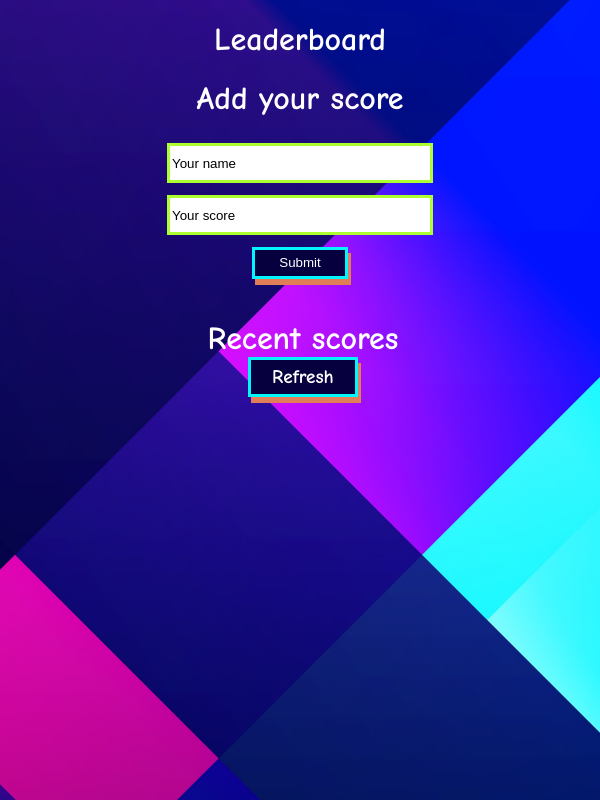
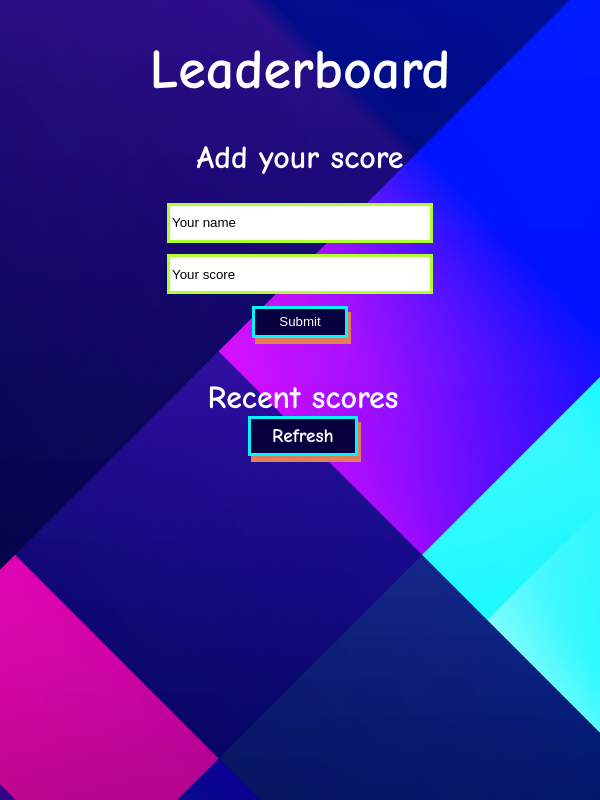
Before and after one commit to ehmaddd/Leaderboard, a website built with webpack: page src/index.html in a window 600 px wide. Built offline with nearby package versions, Linux system fonts and the light colour scheme; no server answers.

Commit message:
Add css with size update

```diff
--- a/src/style.css
+++ b/src/style.css
@@ -85,7 +85,7 @@
   }
 
   .header-div h1 {
-    font-size: 2rem;
+    font-size: 3.5rem;
   }
 
   .score-refresh h2 {
```
